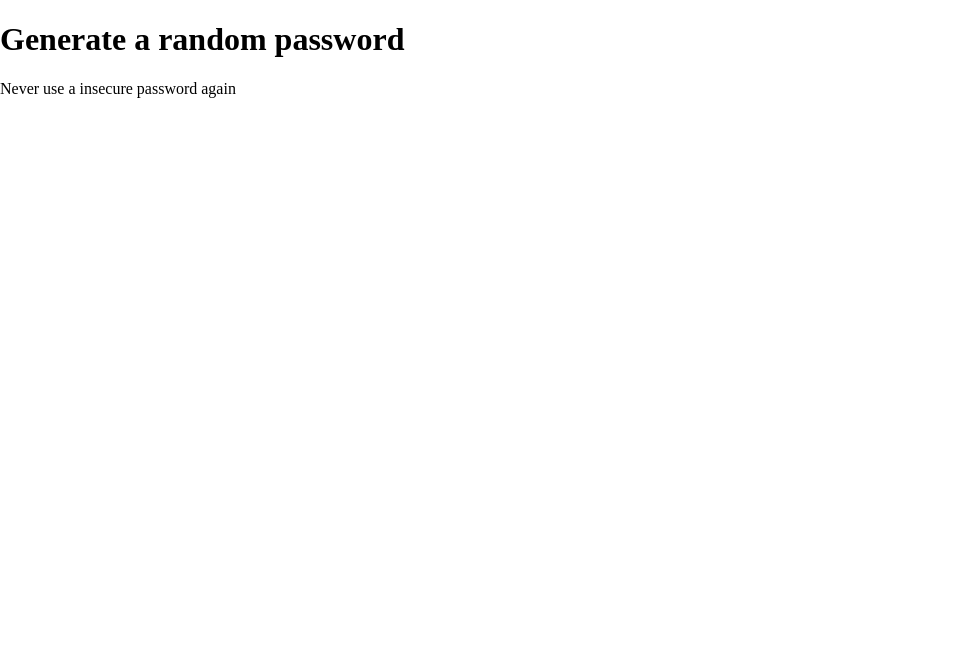
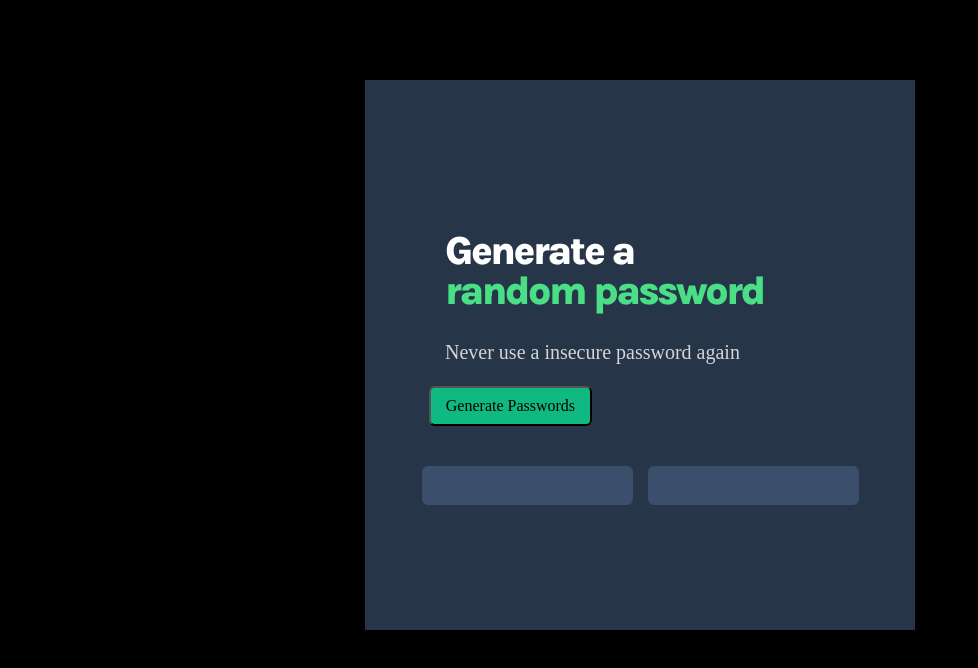
Before and after one commit to dmora219/randomPasswordGenerator, a website built with Vite: page index.html in a window 1280 px wide. Shown: the whole page, without its empty margins (0-978 px from the left). Built offline with nearby package versions, Linux system fonts and the light colour scheme.

Commit message:
i have to debug javascript

```diff
--- a/index.css
+++ b/index.css
@@ -1,3 +1,65 @@
 body {
     margin: 0;
+    background-color: black;
+    box-sizing: border-box;
 }
+
+.container{
+    display: flex;
+    flex-direction: column;
+    justify-content: center;
+    align-items: center;
+    background-color: #273549;
+    color: white;
+    width: 550px;
+    height: 550px;
+    margin: 5rem auto;
+}
+.text-container{
+    margin-right: 60px;
+    width: 60%;
+}
+h1{
+    font-weight: 800;
+    font-size: 40px;
+    line-height: 40px;
+    letter-spacing: -2.5;
+    font-family: karla;
+}
+p{
+    font-size: 20px;
+    line-height: 28px;
+    color: #D5D4D8;
+}
+span{
+    color: #4ADF86;
+}
+.btn-container{
+    display: flex;
+    width: 33vw;
+}
+#generate-btn{
+    background-color: #10B981;
+    align-self: flex-start;
+    padding: 9px 15px 9px 15px;
+    border-radius: 6px;
+    transition: 0.6s ease all;
+    color: black;
+}
+#generate-btn:hover{
+    background-color: #3cc597;
+    padding: 13px 18px 13px 18px;
+    transition: 0.6s ease all;
+    color: white;
+}
+.box-container{
+    display: flex;
+    gap: 15px;
+}
+.box{
+    background: #3b4f6c;
+    height: 39px;
+    width: 211px;
+    border-radius: 6px;
+    margin-top: 40px;
+}
--- a/index.html
+++ b/index.html
@@ -1,5 +1,8 @@
 <html>
     <head><link rel="stylesheet" href="https://cdnjs.cloudflare.com/ajax/libs/normalize/8.0.1/normalize.css">
+        <link rel="preconnect" href="https://fonts.googleapis.com">
+<link rel="preconnect" href="https://fonts.gstatic.com" crossorigin>
+<link href="https://fonts.googleapis.com/css2?family=Karla:wght@800&display=swap" rel="stylesheet">
         <link rel="stylesheet" href="index.css">
     </head>
     <body>
@@ -8,6 +11,17 @@
                 <h1>Generate a <span>random password</span></h1>
                 <p>Never use a insecure password again</p>
             </div>
+            <div class="btn-container">
+                <button id="generate-btn">Generate Passwords</button>
+            </div>
+            <div class="box-container">
+                <div class="box">
+                    <p class="innertext"></p>
+                </div>
+                <div class="box">
+                    <p class="innertext2"></p>
+                </div>
+            </div>
         </div>
         <script src="index.js"></script>
     </body>
--- a/index.js
+++ b/index.js
@@ -1,2 +1,43 @@
 const characters = ["A","B","C","D","E","F","G","H","I","J","K","L","M","N","O","P","Q","R","S","T","U","V","W","X","Y","Z","a","b","c","d","e","f","g","h","i","j","k","l","m","n","o","p","q","r","s","t","u","v","w","x","y","z", "0", "1", "2", "3", "4", "5", "6", "7", "8", "9","~","`","!","@","#","$","%","^","&","*","(",")","_","-","+","=","{","[","}","]",",","|",":",";","<",">",".","?",
 "/"];
+//get random characters
+//generate random code
+let boxEl = document.getElementsByClassName("innerText");
+let boxElTwo = document.getElementsByClassName("innerTextTwo");
+let btn = document.getElementById("generate-btn");
+let passwordLength = 12;
+
+function getRandomChar() {
+   let random = Math.floor(Math.random) * characters.length;
+   return characters[random]
+}
+btn.addEventListener("click",function(){
+   let password = "";
+   for (let i = 0; i < passwordLength; i++){
+      password += getRandomChar()
+      console.log(password)
+   }
+   return password;
+})
+
+const characters = ["A","B","C","D","E","F","G","H","I","J","K","L","M","N","O","P","Q","R","S","T","U","V","W","X","Y","Z","a","b","c","d","e","f","g","h","i","j","k","l","m","n","o","p","q","r","s","t","u","v","w","x","y","z", "0", "1", "2", "3", "4", "5", "6", "7", "8", "9","~","`","!","@","#","$","%","^","&","*","(",")","_","-","+","=","{","[","}","]",",","|",":",";","<",">",".","?",
+"/"];
+
+let passwordLength = 12
+
+function getRandomCharacter() {
+    let randomChar = Math.floor(Math.random() * characters.length)
+    return characters[randomChar]
+}
+
+function generateRandomPassword() {
+    let randomPassword = ""
+    for (let i = 0; i < passwordLength; i++) {
+        randomPassword += getRandomCharacter()
+    }
+    return randomPassword
+}
+
+const generatedPasswordOne = generateRandomPassword()
+
+console.log("Here is a random password: ", generatedPasswordOne)
```
